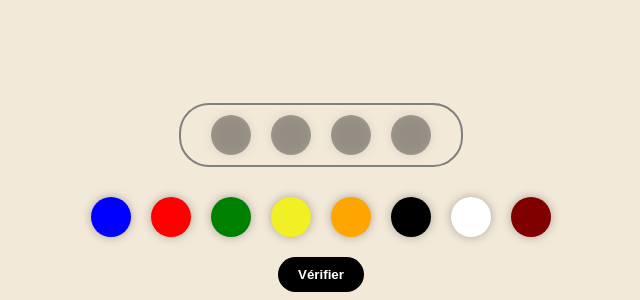
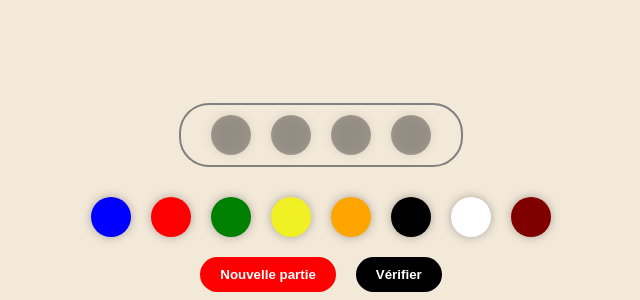
Before and after one commit to RomainGuarinoni/mastermind, a website: page index.html in a window 1280 px wide. Shown: the part 500-800 px from the top of the page, without its empty margins (319-959 px from the left). Drawn offline with Linux system fonts and the light colour scheme.

Commit message:
feat(script): add restart button

```diff
--- a/index.html
+++ b/index.html
@@ -8,7 +8,7 @@
     <title>Mastermind</title>
   </head>
   <body>
-    <div  id="game-container"></div>
+    <div id="game-container"></div>
 
     <div class="pieces">
       <div id="blue-piece" draggable="true" class="piece blue"></div>
@@ -21,7 +21,10 @@
       <div id="maroon-piece" draggable="true" class="piece maroon"></div>
     </div>
 
-    <button id="verify">Vérifier</button>
+    <div class="button-container">
+      <button id="restart">Nouvelle partie</button>
+      <button id="verify">Vérifier</button>
+    </div>
 
     <script src="public/js/index.js"></script>
   </body>
--- a/public/js/index.js
+++ b/public/js/index.js
@@ -42,8 +42,9 @@ pieces.forEach(function (piece) {
 });
 // All the color available in the game based on the pieces available
 var COLORS = pieces.map(function (piece) { return piece.id.split('-')[0]; });
-// The button to verrify the current combination
+// The button of the game
 var verifyButton = document.getElementById('verify');
+var restartButton = document.getElementById('restart');
 // current game round
 // min : 1 | max : 12
 var currentRound;
@@ -208,4 +209,6 @@ function verifyCurrentCombination() {
 }
 // Add the verify event
 verifyButton.onclick = verifyCurrentCombination;
+// add restart event
+restartButton.onclick = startNewGame;
 startNewGame();
--- a/public/style.css
+++ b/public/style.css
@@ -88,6 +88,12 @@ body {
   cursor: pointer;
 }
 
+.button-container {
+  display: flex;
+  flex-wrap: wrap;
+  align-items: center;
+  justify-content: center;
+}
 button {
   border: none;
   background-color: black;
@@ -97,6 +103,11 @@ button {
   font-weight: bold;
   cursor: pointer;
   transition: all ease 200ms;
+  margin: 0 10px;
+}
+
+#restart {
+  background-color: red;
 }
 
 button:hover {
```
Also changed, not shown: src/index.ts (+5 -2 lines).
